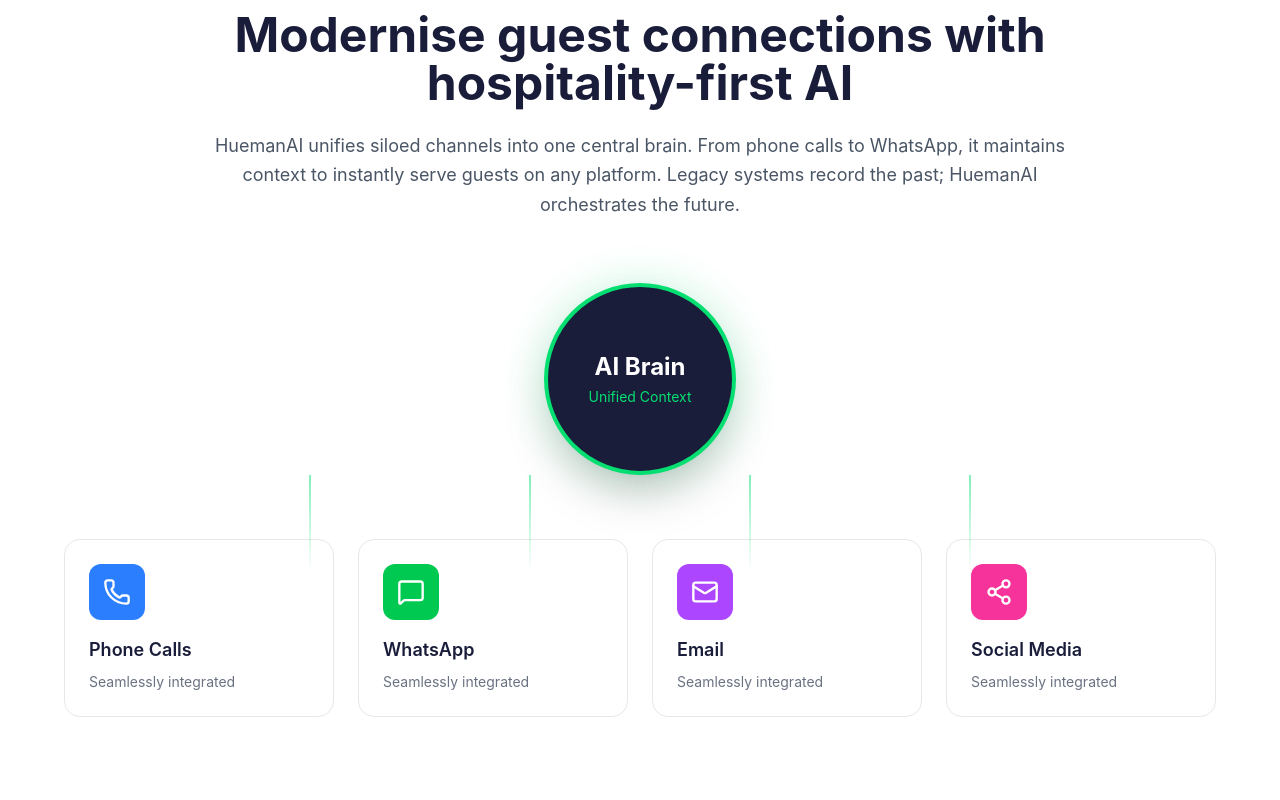
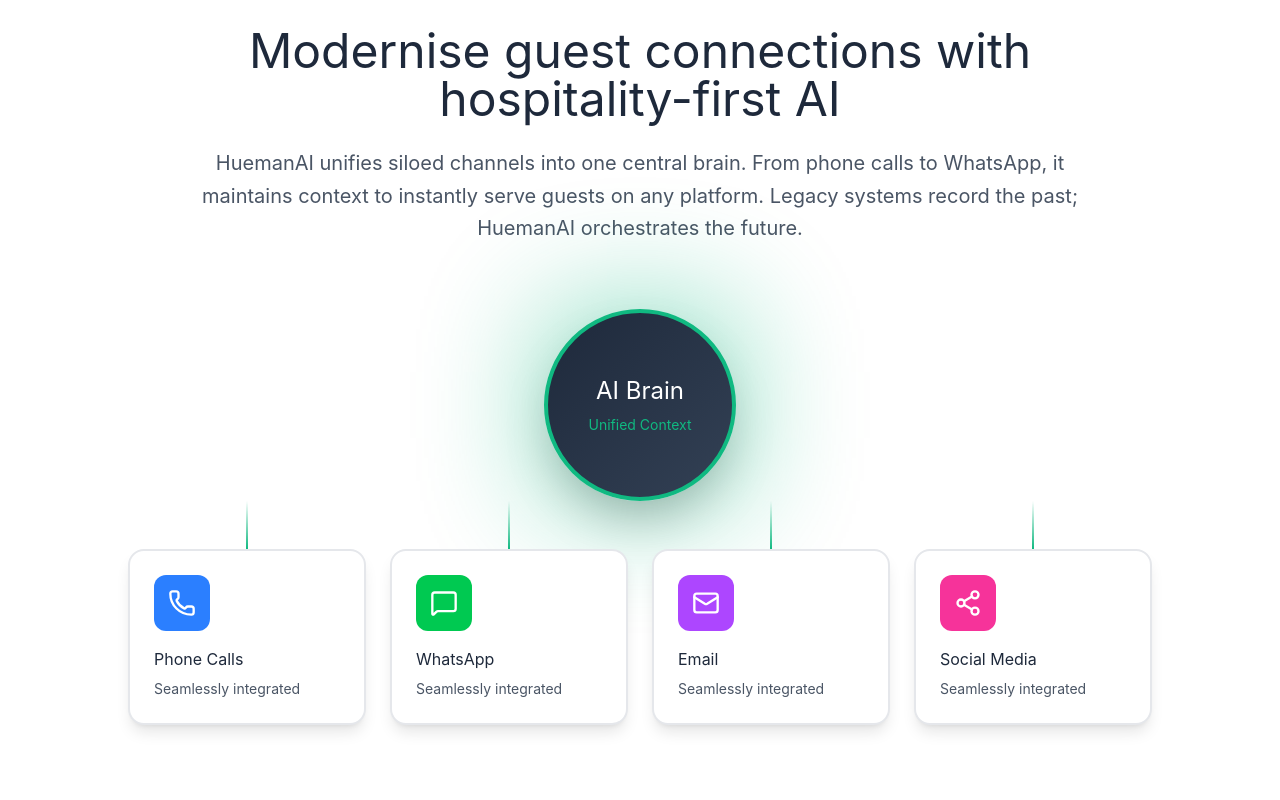
Before and after one commit to Ashwastaken78867/HuemanAI, a React (Vite) app: page / in a window 1280 px wide. Shown: the part 1340-2140 px from the top of the page. Built offline with nearby package versions, Linux system fonts and the light colour scheme.

Commit message:
fix animations

```diff
--- a/src/App.tsx
+++ b/src/App.tsx
@@ -1,18 +1,18 @@
 
 import './App.css'
 import { ProductTabs } from './components/AboutUs/ProductTable'
-import AdvantageSection from './components/AdvantageSection/AdvantageSection'
-import { AIBrainSection } from './components/AIBrainSection/AIBrainSection'
+import {BentoGrid} from './components/AdvantageSection/AdvantageSection'
 import { Brands } from './components/Brands/Brands'
-import { DataBackedResults } from './components/DataBackedResults/DataBackedResults'
-import EnterpriseReliability from './components/EnterpriseReliability/EnterpriseReliability'
+import { PerformanceGap } from './components/DataBackedResults/DataBackedResults'
+import {SecurityCompliance} from './components/EnterpriseReliability/EnterpriseReliability'
 import FAQSection from './components/FAQSection.tsx/FAQSection'
 import Footer from './components/Footer/Footer'
 import { Header } from './components/Header/Header'
 import { Hero } from './components/heroSection/HeroSection'
-import { IntegrationsSection } from './components/IntegrationsSection/IntegrationsSection'
+import { IntegrationsNew } from './components/IntegrationsSection/IntegrationsSection'
 import { VoiceDemo } from './components/VoiceDemo/VoiceDemo'
-import { WhyHuemanSection } from './components/WhyHuemanSection.tsx/WhyHuemanSection'
+import { StrategicValue } from './components/WhyHuemanSection.tsx/WhyHuemanSection'
+import {VisionSection} from "./components/AIBrainSection/AIBrainSection";
 function App() {
 
   return (
@@ -20,7 +20,7 @@
    <Header />
    <Hero />
    <Brands />
-   <AIBrainSection />
+   <VisionSection />
  <section className="bg-white py-14">
   <VoiceDemo />
 </section>
@@ -28,11 +28,11 @@
 <section className="bg-white pt-4 pb-16">
   <ProductTabs />
 </section>
-<DataBackedResults />
-   <AdvantageSection />
-   <WhyHuemanSection />
-   <IntegrationsSection />
-   <EnterpriseReliability />
+<PerformanceGap />
+   <BentoGrid />
+   <StrategicValue />
+   <IntegrationsNew />
+   <SecurityCompliance />
    <FAQSection />
    <Footer/>
    {/* <ModuleButtons activeModule={0} onModuleChange={function (): void {
--- a/src/components/AIBrainSection/AIBrainSection.tsx
+++ b/src/components/AIBrainSection/AIBrainSection.tsx
@@ -1,92 +1,58 @@
-import { Phone, MessageSquare, Mail, Share2 } from 'lucide-react';
-export function AIBrainSection() {
+import { MessageSquare, Phone, Mail, Share2 } from 'lucide-react';
+
+export function VisionSection() {
   const channels = [
-    {
-      icon: Phone,
-      title: 'Phone Calls',
-      description: 'Seamlessly integrated',
-      color: 'bg-blue-500',
-      iconColor: 'text-white'
-    },
-    {
-      icon: MessageSquare,
-      title: 'WhatsApp',
-      description: 'Seamlessly integrated',
-      color: 'bg-green-500',
-      iconColor: 'text-white'
-    },
-    {
-      icon: Mail,
-      title: 'Email',
-      description: 'Seamlessly integrated',
-      color: 'bg-purple-500',
-      iconColor: 'text-white'
-    },
-    {
-      icon: Share2,
-      title: 'Social Media',
-      description: 'Seamlessly integrated',
-      color: 'bg-pink-500',
-      iconColor: 'text-white'
-    }
+    { icon: Phone, label: 'Phone Calls', color: 'bg-blue-500' },
+    { icon: MessageSquare, label: 'WhatsApp', color: 'bg-green-500' },
+    { icon: Mail, label: 'Email', color: 'bg-purple-500' },
+    { icon: Share2, label: 'Social Media', color: 'bg-pink-500' }
   ];
 
   return (
-    <section className="py-20 bg-linear-to-b from-white-50 to-white">
-      <div className="container mx-auto px-4 max-w-7xl">
-        {/* Heading and Description */}
-        <div className="text-center mb-16 max-w-4xl mx-auto">
-          <h2 className="text-4xl md:text-5xl font-bold text-[#1a1d3a] mb-6">
+    <section className="py-24 px-6 lg:px-8 bg-white">
+      <div className="max-w-7xl mx-auto">
+        <div className="text-center max-w-4xl mx-auto mb-16">
+          <h2 className="text-4xl lg:text-5xl text-[#1e293b] mb-6">
             Modernise guest connections with hospitality-first AI
           </h2>
-          <p className="text-lg text-gray-600 leading-relaxed">
-            HuemanAI unifies siloed channels into one central brain. From phone calls to WhatsApp, it maintains context to instantly serve guests on any platform. Legacy systems record the past; HuemanAI orchestrates the future.
+          <p className="text-xl text-gray-600 leading-relaxed">
+            HuemanAI unifies siloed channels into one central brain. From phone calls to WhatsApp,
+            it maintains context to instantly serve guests on any platform. Legacy systems record the past;
+            HuemanAI orchestrates the future.
           </p>
         </div>
 
-        {/* AI Brain Circle */}
-        <div className="flex flex-col items-center mb-16">
-          <div className="relative">
-            {/* Glowing ring effect */}
-            <div className="absolute inset-0 rounded-full bg-green-400 opacity-20 blur-xl"></div>
+        <div className="relative max-w-5xl mx-auto">
+          {/* Central Brain */}
+          <div className="flex items-center justify-center mb-12">
+            <div className="relative">
+              <div className="absolute inset-0 bg-[#10b981] blur-3xl opacity-30 animate-pulse"></div>
+              <div className="relative w-48 h-48 bg-gradient-to-br from-[#1e293b] to-[#334155] rounded-full flex items-center justify-center shadow-2xl border-4 border-[#10b981]">
+                <div className="text-center">
+                  <div className="text-white text-2xl mb-2">AI Brain</div>
+                  <div className="text-[#10b981] text-sm">Unified Context</div>
+                </div>
+              </div>
+            </div>
+          </div>
 
-            {/* Main circle */}
-            <div className="relative w-48 h-48 rounded-full bg-[#1a1d3a] border-4 border-green-400 flex flex-col items-center justify-center shadow-2xl">
-              <span className="text-white font-bold text-2xl">AI Brain</span>
-              <span className="text-green-400 text-sm mt-1">Unified Context</span>
-            </div>
+          {/* Channel Grid */}
+          <div className="grid sm:grid-cols-2 lg:grid-cols-4 gap-6">
+            {channels.map((channel, index) => (
+              <div key={index} className="relative group">
+                {/* Connection Line */}
+                <div className="hidden lg:block absolute bottom-full left-1/2 transform -translate-x-1/2 w-0.5 h-12 bg-gradient-to-t from-[#10b981] to-transparent"></div>
 
-            {/* Connection lines */}
-            {[0, 1, 2, 3].map((index) => (
-              <div
-                key={index}
-                className="absolute top-full left-1/2 h-24 w-px bg-linear-to-b from-green-400 to-transparent"
-                style={{
-                  transform: `translateX(-50%) translateX(${(index - 1.5) * 220}px)`
-                }}
-              ></div>
+                <div className="bg-white rounded-2xl p-6 border-2 border-gray-200 hover:border-[#10b981] transition-all shadow-lg group-hover:shadow-2xl">
+                  <div className={`w-14 h-14 ${channel.color} rounded-xl flex items-center justify-center mb-4 group-hover:scale-110 transition-transform`}>
+                    <channel.icon className="w-7 h-7 text-white" />
+                  </div>
+                  <h3 className="text-[#1e293b] mb-2">{channel.label}</h3>
+                  <p className="text-gray-600 text-sm">Seamlessly integrated</p>
+                </div>
+              </div>
             ))}
           </div>
-        </div>
-
-        {/* Channel Cards */}
-        <div className="grid grid-cols-1 md:grid-cols-2 lg:grid-cols-4 gap-6 max-w-6xl mx-auto">
-          {channels.map((channel, index) => (
-            <div
-              key={index}
-              className="bg-white rounded-2xl border border-gray-200 p-6 hover:shadow-lg transition-shadow duration-300"
-            >
-              <div className={`${channel.color} w-14 h-14 rounded-xl flex items-center justify-center mb-4`}>
-                <channel.icon className={`${channel.iconColor} w-7 h-7`} />
-              </div>
-              <h3 className="text-[#1a1d3a] font-semibold text-lg mb-2">
-                {channel.title}
-              </h3>
-              <p className="text-gray-500 text-sm">
-                {channel.description}
-              </p>
-            </div>
-          ))}
         </div>
       </div>
     </section>
--- a/src/components/AdvantageSection/AdvantageSection.tsx
+++ b/src/components/AdvantageSection/AdvantageSection.tsx
@@ -1,92 +1,81 @@
-import {
-  Database,
-  DollarSign,
-  Search,
-  Zap,
-  Users,
-  Plug,
-} from "lucide-react";
+import { Database, DollarSign, Search, Zap, Users, Plug } from 'lucide-react';
 
-const cards = [
+export function BentoGrid() {
+  const features = [
     {
-    title: "Centralised Guest Data",
-    desc: "A 360° view of every customer, unifying PMS and POS interactions.",
       icon: Database,
-    gradient: "from-blue-500 to-cyan-500",
+      title: 'Centralised Guest Data',
+      description: 'A 360° view of every customer, unifying PMS and POS interactions.',
+      size: 'lg:col-span-2',
+      color: 'from-blue-500 to-cyan-600'
     },
     {
-    title: "Autonomous Revenue",
-    desc: "High-performance sales agents capture leads 24/7.",
       icon: DollarSign,
-    gradient: "from-emerald-500 to-green-600",
+      title: 'Autonomous Revenue',
+      description: 'High-performance sales agents capture leads 24/7.',
+      size: 'lg:col-span-1',
+      color: 'from-green-500 to-emerald-600'
     },
     {
-    title: "AI Search Power",
-    desc: "Dominate local SEO autonomously.",
       icon: Search,
-    gradient: "from-fuchsia-500 to-pink-500",
+      title: 'AI Search Power',
+      description: 'Dominate local SEO autonomously.',
+      size: 'lg:col-span-1',
+      color: 'from-purple-500 to-pink-600'
     },
     {
-    title: "Instant Task Sync",
-    desc: "Seamlessly bridge guest requests and staff actions.",
       icon: Zap,
-    gradient: "from-orange-500 to-red-500",
+      title: 'Instant Task Sync',
+      description: 'Seamlessly bridge guest requests and staff actions.',
+      size: 'lg:col-span-2',
+      color: 'from-orange-500 to-red-600'
     },
     {
-    title: "Rapid Recruitment",
-    desc: "Automated screening to secure top hospitality talent.",
       icon: Users,
-    gradient: "from-violet-500 to-purple-600",
+      title: 'Rapid Recruitment',
+      description: 'Automated screening to secure top hospitality talent.',
+      size: 'lg:col-span-1',
+      color: 'from-indigo-500 to-purple-600'
     },
     {
-    title: "Simple Integrations",
-    desc: "Plug-and-play with Opera, Mews, and Cloudbeds.",
       icon: Plug,
-    gradient: "from-emerald-500 to-teal-500",
-  },
+      title: 'Simple Integrations',
+      description: 'Plug-and-play with Opera, Mews, and Cloudbeds.',
+      size: 'lg:col-span-2',
+      color: 'from-teal-500 to-green-600'
+    }
   ];
 
-export default function AdvantageSection() {
   return (
-    <section className="bg-[#f7f9fb] py-24">
-      <div className="max-w-6xl mx-auto px-6">
-        {/* Heading */}
-        <div className="text-center mb-14">
-          <h2 className="text-3xl md:text-4xl font-semibold text-slate-800">
+    <section className="py-24 px-6 lg:px-8 bg-white">
+      <div className="max-w-7xl mx-auto">
+        <div className="text-center mb-16">
+          <h2 className="text-4xl lg:text-5xl text-[#1e293b] mb-6">
             The HuemanAI OS Advantage
           </h2>
-          <p className="mt-3 text-slate-500 max-w-2xl mx-auto">
+          <p className="text-xl text-gray-600 max-w-3xl mx-auto">
             Everything you need to transform your hospitality operations in one unified platform
           </p>
         </div>
 
-        {/* Grid */}
-        <div className="grid md:grid-cols-2 gap-8">
-          {cards.map((card, i) => {
-            const Icon = card.icon;
-            return (
+        <div className="grid lg:grid-cols-3 gap-6">
+          {features.map((feature, index) => (
             <div
-                key={i}
-                className={`relative overflow-hidden rounded-2xl p-8 text-white bg-linear-to-br ${card.gradient}
-                transition-all duration-300 hover:-translate-y-2 hover:shadow-2xl`}
+              key={index}
+              className={`${feature.size} bg-gradient-to-br ${feature.color} rounded-2xl p-8 text-white hover:shadow-2xl hover:scale-105 transition-all group relative overflow-hidden`}
             >
-                {/* Glow circles */}
-                <div className="absolute -top-10 -right-10 w-40 h-40 bg-white/10 rounded-full blur-2xl"></div>
-                <div className="absolute bottom-0 right-0 w-32 h-32 bg-white/10 rounded-full blur-xl"></div>
+              <div className="absolute top-0 right-0 w-32 h-32 bg-white/10 rounded-full transform translate-x-12 -translate-y-12"></div>
 
-                {/* Icon badge */}
-                <div className="w-12 h-12 rounded-xl bg-white/20 flex items-center justify-center mb-5">
-                  <Icon size={22} />
+              <div className="relative">
+                <div className="w-14 h-14 bg-white/20 rounded-xl flex items-center justify-center mb-4 group-hover:scale-110 transition-transform">
+                  <feature.icon className="w-7 h-7 text-white" />
                 </div>
 
-                {/* Text */}
-                <h3 className="text-lg font-semibold">{card.title}</h3>
-                <p className="mt-2 text-white/90 text-sm leading-relaxed max-w-md">
-                  {card.desc}
-                </p>
+                <h3 className="text-2xl mb-3">{feature.title}</h3>
+                <p className="text-white/90 leading-relaxed">{feature.description}</p>
               </div>
-            );
-          })}
+            </div>
+          ))}
         </div>
       </div>
     </section>
--- a/src/components/DataBackedResults/DataBackedResults.tsx
+++ b/src/components/DataBackedResults/DataBackedResults.tsx
@@ -1,69 +1,52 @@
-import { Smile, DollarSign, Users } from "lucide-react";
+import { Smile, DollarSign, Users } from 'lucide-react';
 
+export function PerformanceGap() {
   const stats = [
     {
       icon: Smile,
-    value: "92%",
-    title: "Improvement in Guest Satisfaction",
-    desc: "Measured across all touchpoints",
+      value: '92%',
+      label: 'Improvement in Guest Satisfaction',
+      description: 'Measured across all touchpoints'
     },
     {
       icon: DollarSign,
-    value: "48%",
-    title: "Reduction in Operational Costs",
-    desc: "Through intelligent automation",
+      value: '48%',
+      label: 'Reduction in Operational Costs',
+      description: 'Through intelligent automation'
     },
     {
       icon: Users,
-    value: "91%",
-    title: "Faster Hiring",
-    desc: "Fill essential roles in 4 days vs 45-day industry average",
-  },
+      value: '91%',
+      label: 'Faster Hiring',
+      description: 'Fill essential roles in 4 days vs 45-day industry average'
+    }
   ];
 
-export const DataBackedResults = () => {
   return (
-    <section className="w-full py-24 bg-linear-to-b from-[#2f3e52] to-[#243246] text-white">
-      <div className="max-w-6xl mx-auto px-6 text-center">
-        {/* Heading */}
-        <h2 className="text-4xl lg:text-5xl font-medium tracking-wide">
+    <section className="py-24 px-6 lg:px-8 bg-gradient-to-r from-[#1e293b] to-[#334155]">
+      <div className="max-w-7xl mx-auto">
+        <div className="text-center mb-16">
+          <h2 className="text-4xl lg:text-5xl text-white mb-4">
             Delegate the busy work, focus on your guests
           </h2>
-
-        {/* Sub */}
-        <p className="mt-3 text-slate-300">Data-Backed Results</p>
-
-        {/* Cards */}
-        <div className="mt-14 grid md:grid-cols-3 gap-8">
-          {stats.map((s, i) => {
-            const Icon = s.icon;
-            return (
-              <div
-                key={i}
-                className="rounded-2xl border border-white/10 bg-white/5 backdrop-blur p-10 text-center hover:bg-white/10 transition"
-              >
-                {/* Icon */}
-                <div className="mx-auto w-14 h-14 rounded-xl bg-emerald-500 flex items-center justify-center mb-6">
-                  <Icon size={26} />
+          <p className="text-xl text-gray-300">
+            Data-Backed Results
+          </p>
         </div>
 
-                {/* Value */}
-                <div className="text-5xl font-semibold">{s.value}</div>
-
-                {/* Title */}
-                <div className="mt-3 text-lg text-white/90">
-                  {s.title}
+        <div className="grid md:grid-cols-3 gap-8">
+          {stats.map((stat, index) => (
+            <div key={index} className="bg-white/10 backdrop-blur-sm rounded-2xl p-8 border border-white/20 hover:bg-white/15 transition-all">
+              <div className="w-16 h-16 bg-[#10b981] rounded-2xl flex items-center justify-center mx-auto mb-6">
+                <stat.icon className="w-8 h-8 text-white" />
               </div>
-
-                {/* Desc */}
-                <div className="mt-2 text-sm text-slate-400">
-                  {s.desc}
+              <div className="text-5xl text-white mb-3 text-center">{stat.value}</div>
+              <div className="text-xl text-white mb-2 text-center">{stat.label}</div>
+              <div className="text-gray-400 text-sm text-center">{stat.description}</div>
             </div>
-              </div>
-            );
-          })}
+          ))}
         </div>
       </div>
     </section>
   );
-};
+}
--- a/src/components/WhyHuemanSection.tsx/WhyHuemanSection.tsx
+++ b/src/components/WhyHuemanSection.tsx/WhyHuemanSection.tsx
@@ -1,83 +1,55 @@
-import { DollarSign, Layers, Award } from "lucide-react";
+import { DollarSign, Workflow, Award } from 'lucide-react';
 
-const features = [
+export function StrategicValue() {
+  const pillars = [
     {
       icon: DollarSign,
-    title: "Flexible and Transparent Pricing",
-    desc: "Clear, value-driven models tailored to your property size. No hidden fees, no surprises—just honest pricing that scales with your success.",
-    color: "from-emerald-500 to-emerald-600",
-    active: true,
+      title: 'Flexible and Transparent Pricing',
+      description: 'Clear, value-driven models tailored to your property size. No hidden fees, no surprises—just honest pricing that scales with your success.',
+      color: 'from-green-500 to-emerald-600'
     },
     {
-    icon: Layers,
-    title: "Built for the Way Modern Hotels Actually Work",
-    desc: "A unified workflow designed for the high-pressure demands of hotels and restaurants. We understand your reality because we built this with hospitality leaders.",
-    color: "from-blue-500 to-cyan-500",
+      icon: Workflow,
+      title: 'Built for the Way Modern Hotels Actually Work',
+      description: 'A unified workflow designed for the high-pressure demands of hotels and restaurants. We understand your reality because we built this with hospitality leaders.',
+      color: 'from-blue-500 to-cyan-600'
     },
     {
       icon: Award,
-    title: "Designed for Hospitality Leaders and Innovators",
-    desc: "The new standard of service for those who want to lead the market. Stay ahead of competitors with cutting-edge AI technology.",
-    color: "from-pink-500 to-fuchsia-500",
-  },
+      title: 'Designed for Hospitality Leaders and Innovators',
+      description: 'The new standard of service for those who want to lead the market. Stay ahead of competitors with cutting-edge AI technology.',
+      color: 'from-purple-500 to-pink-600'
+    }
   ];
 
-export const WhyHuemanSection = () => {
   return (
-    <section className="bg-[#f6f8fb] py-24">
-      <div className="max-w-6xl mx-auto px-6">
-        {/* Heading */}
-        <h2 className="text-center text-4xl lg:text-5xl font-semibold text-slate-800 leading-tight">
-          Stop using slow, bulky legacy tech.
-          <br />
-          Choose <span className="text-emerald-500">HuemanAI</span>.
+    <section className="py-24 px-6 lg:px-8 bg-gradient-to-br from-gray-50 to-white">
+      <div className="max-w-7xl mx-auto">
+        <div className="text-center mb-16">
+          <h2 className="text-4xl lg:text-5xl text-[#1e293b] mb-6">
+            Stop using slow, bulky legacy tech. <br />Choose <span className="text-[#10b981]">HuemanAI.</span>
           </h2>
-
-        {/* Cards */}
-        <div className="grid md:grid-cols-3 gap-8 mt-16">
-          {features.map((f, i) => {
-            const Icon = f.icon;
-
-            return (
-              <div
-                key={i}
-                className={`
-                  group rounded-2xl p-8 bg-white
-                  border transition-all duration-300
-                  ${
-                    f.active
-                      ? "border-emerald-500 shadow-[0_10px_40px_rgba(16,185,129,0.12)]"
-                      : "border-slate-200 hover:border-emerald-300 hover:shadow-lg"
-                  }
-                `}
-              >
-                {/* Icon */}
-                <div
-                  className={`
-                    w-12 h-12 rounded-xl flex items-center justify-center text-white
-                    bg-linear-to-br ${f.color}
-                    shadow-md mb-6
-                    transition-transform duration-300
-                    group-hover:scale-110
-                  `}
-                >
-                  <Icon size={22} />
         </div>
 
-                {/* Title */}
-                <h3 className="text-lg font-semibold text-slate-800 leading-snug">
-                  {f.title}
-                </h3>
+        <div className="grid md:grid-cols-3 gap-8">
+          {pillars.map((pillar, index) => (
+            <div
+              key={index}
+              className="bg-white rounded-2xl p-8 border-2 border-gray-200 hover:border-[#10b981] hover:shadow-2xl transition-all group"
+            >
+              <div className={`w-16 h-16 bg-gradient-to-br ${pillar.color} rounded-2xl flex items-center justify-center mb-6 group-hover:scale-110 transition-transform shadow-lg`}>
+                <pillar.icon className="w-8 h-8 text-white" />
+              </div>
 
-                {/* Description */}
-                <p className="mt-3 text-slate-600 leading-relaxed text-sm">
-                  {f.desc}
+              <h3 className="text-xl text-[#1e293b] mb-4">{pillar.title}</h3>
+
+              <p className="text-gray-600 leading-relaxed">
+                {pillar.description}
               </p>
             </div>
-            );
-          })}
+          ))}
         </div>
       </div>
     </section>
   );
-};
+}
```
Also changed, not shown: src/components/EnterpriseReliability/EnterpriseReliability.tsx (+55 -88 lines), src/components/IntegrationsSection/IntegrationsSection.tsx (+45 -60 lines). Lines whose indentation alone changed are shown as unchanged.
